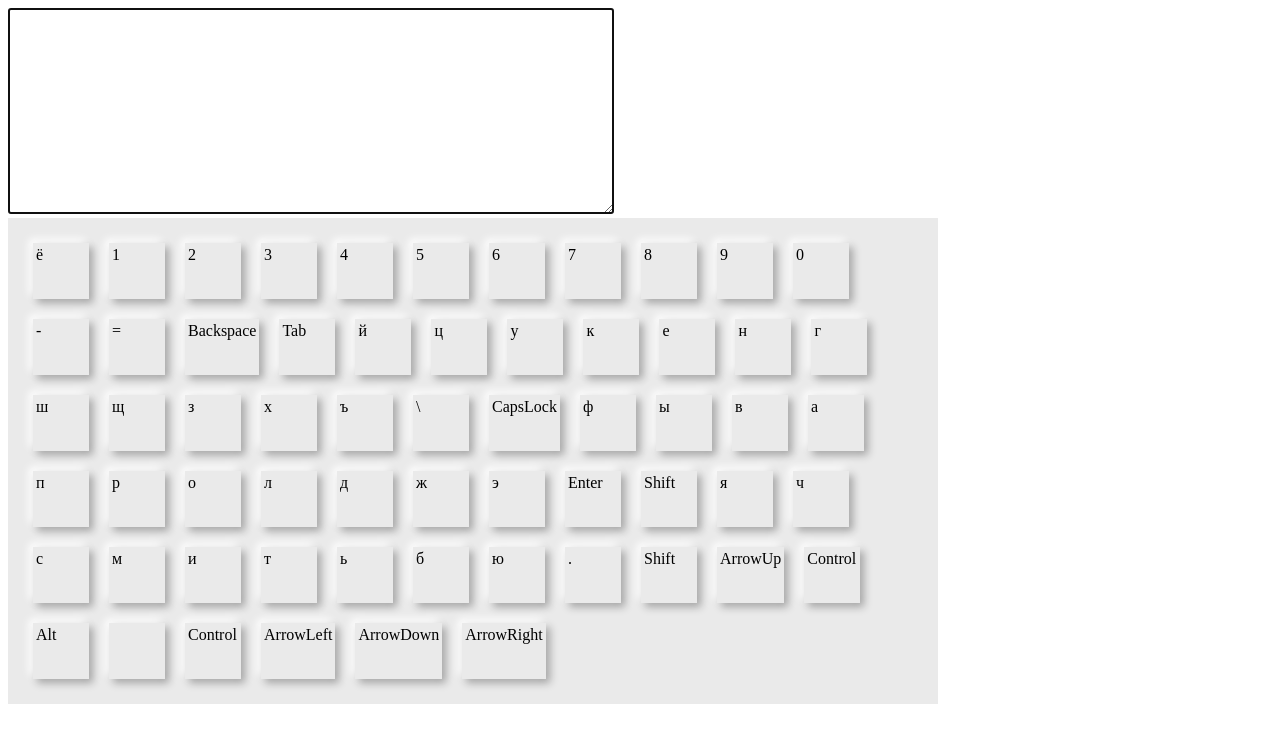
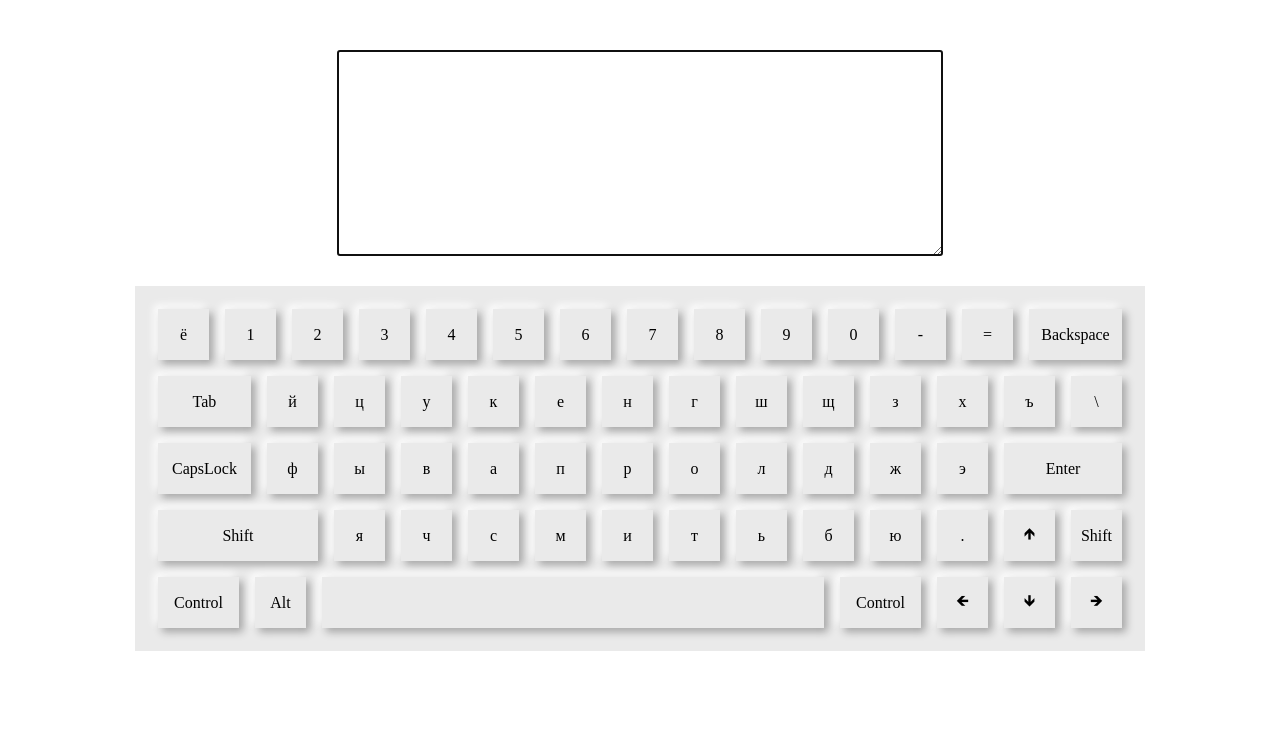
Before and after one commit to aleksey-drozdov/virtual-keyboard, a website: page index.html in a window 1280 px wide. Drawn offline with Linux system fonts and the light colour scheme.

Commit message:
feat: add styles and fix some bugs

```diff
--- a/package.json
+++ b/package.json
@@ -4,7 +4,8 @@
   "description": "",
   "main": "index.js",
   "scripts": {
-    "test": "echo \"Error: no test specified\" && exit 1"
+    "lint": "eslint script_v2.js",
+    "lint:fix": "eslint script_v2.js --fix"
   },
   "repository": {
     "type": "git",
--- a/script_v2.js
+++ b/script_v2.js
@@ -1,27 +1,23 @@
 
 const LANGS = {
 
-    RU_LOW_BTNS: ['ё', '1', '2', '3', '4', '5', '6', '7', '8', '9', '0', '-', '=', 'Backspace', 'Tab', 'й', 'ц', 'у', 'к', 'е', 'н', 'г', 'ш', 'щ', 'з', 'х', 'ъ', '\\', 'CapsLock', 'ф', 'ы', 'в', 'а', 'п', 'р', 'о', 'л', 'д', 'ж', 'э', 'Enter', 'Shift', 'я', 'ч', 'с', 'м', 'и', 'т', 'ь', 'б', 'ю', '.', 'Shift', 'ArrowUp', 'Control', 'Alt', ' ', 'Control', 'ArrowLeft', 'ArrowDown', 'ArrowRight'],
+    RU_LOW_BTNS: ['ё', '1', '2', '3', '4', '5', '6', '7', '8', '9', '0', '-', '=', 'Backspace', 'Tab', 'й', 'ц', 'у', 'к', 'е', 'н', 'г', 'ш', 'щ', 'з', 'х', 'ъ', '\\', 'CapsLock', 'ф', 'ы', 'в', 'а', 'п', 'р', 'о', 'л', 'д', 'ж', 'э', 'Enter', 'Shift', 'я', 'ч', 'с', 'м', 'и', 'т', 'ь', 'б', 'ю', '.', 'ArrowUp', 'Shift', 'Control', 'Alt', ' ', 'Control', 'ArrowLeft', 'ArrowDown', 'ArrowRight'],
 
-    RU_UP_BTNS: ['Ё', '1', '2', '3', '4', '5', '6', '7', '8', '9', '0', '-', '=', 'Backspace', 'Tab', 'Й', 'Ц', 'У', 'К', 'Е', 'Н', 'Г', 'Ш', 'Щ', 'З', 'Х', 'Ъ', '\\', 'CapsLock', 'Ф', 'Ы', 'В', 'А', 'П', 'Р', 'О', 'Л', 'Д', 'Ж', 'Э', 'Enter', 'Shift', 'Я', 'Ч', 'С', 'М', 'И', 'Т', 'Ь', 'Б', 'Ю', '.', 'Shift', 'ArrowUp', 'Control', 'Alt', ' ', 'Control', 'ArrowLeft', 'ArrowDown', 'ArrowRight'],
+    RU_UP_BTNS: ['Ё', '1', '2', '3', '4', '5', '6', '7', '8', '9', '0', '-', '=', 'Backspace', 'Tab', 'Й', 'Ц', 'У', 'К', 'Е', 'Н', 'Г', 'Ш', 'Щ', 'З', 'Х', 'Ъ', '\\', 'CapsLock', 'Ф', 'Ы', 'В', 'А', 'П', 'Р', 'О', 'Л', 'Д', 'Ж', 'Э', 'Enter', 'Shift', 'Я', 'Ч', 'С', 'М', 'И', 'Т', 'Ь', 'Б', 'Ю', '.', 'ArrowUp', 'Shift', 'Control', 'Alt', ' ', 'Control', 'ArrowLeft', 'ArrowDown', 'ArrowRight'],
 
-    RU_SHIFT_BTNS: ['Ё', '!', '"', '№', ';', '%', ':', '?', '*', '(', ')', '_', '+', 'Backspace', 'Tab', 'Й', 'Ц', 'У', 'К', 'Е', 'Н', 'Г', 'Ш', 'Щ', 'З', 'Х', 'Ъ', '/', 'CapsLock', 'Ф', 'Ы', 'В', 'А', 'П', 'Р', 'О', 'Л', 'Д', 'Ж', 'Э', 'Enter', 'Shift', 'Я', 'Ч', 'С', 'М', 'И', 'Т', 'Ь', 'Б', 'Ю', ',', 'Shift', 'ArrowUp', 'Control', 'Alt', ' ', 'Control', 'ArrowLeft', 'ArrowDown', 'ArrowRight'],
+    RU_SHIFT_BTNS: ['Ё', '!', '"', '№', ';', '%', ':', '?', '*', '(', ')', '_', '+', 'Backspace', 'Tab', 'Й', 'Ц', 'У', 'К', 'Е', 'Н', 'Г', 'Ш', 'Щ', 'З', 'Х', 'Ъ', '/', 'CapsLock', 'Ф', 'Ы', 'В', 'А', 'П', 'Р', 'О', 'Л', 'Д', 'Ж', 'Э', 'Enter', 'Shift', 'Я', 'Ч', 'С', 'М', 'И', 'Т', 'Ь', 'Б', 'Ю', ',', 'ArrowUp', 'Shift', 'Control', 'Alt', ' ', 'Control', 'ArrowLeft', 'ArrowDown', 'ArrowRight'],
 
-    ENG_LOW_BTNS: ['`', '1', '2', '3', '4', '5', '6', '7', '8', '9', '0', '-', '=', 'Backspace', 'Tab', 'q', 'w', 'e', 'r', 't', 'y', 'u', 'i', 'o', 'p', '[', ']', '\\', 'CapsLock', 'a', 's', 'd', 'f', 'g', 'h', 'j', 'k', 'l', ';', "'", 'Enter', 'Shift', 'z', 'x', 'c', 'v', 'b', 'n', 'm', ',', '.', '/', 'Shift', 'ArrowUp', 'Control', 'Alt', ' ', 'Control', 'ArrowLeft', 'ArrowDown', 'ArrowRight'],
+    ENG_LOW_BTNS: ['`', '1', '2', '3', '4', '5', '6', '7', '8', '9', '0', '-', '=', 'Backspace', 'Tab', 'q', 'w', 'e', 'r', 't', 'y', 'u', 'i', 'o', 'p', '[', ']', '\\', 'CapsLock', 'a', 's', 'd', 'f', 'g', 'h', 'j', 'k', 'l', ';', "'", 'Enter', 'Shift', 'z', 'x', 'c', 'v', 'b', 'n', 'm', ',', '.', '/', 'ArrowUp', 'Shift', 'Control', 'Alt', ' ', 'Control', 'ArrowLeft', 'ArrowDown', 'ArrowRight'],
 
-    ENG_UP_BTNS: ['`', '1', '2', '3', '4', '5', '6', '7', '8', '9', '0', '-', '=', 'Backspace', 'Tab', 'Q', 'W', 'E', 'R', 'T', 'Y', 'U', 'I', 'O', 'P', '[', ']', '\\', 'CapsLock', 'A', 'S', 'D', 'F', 'G', 'H', 'J', 'K', 'L', ';', "'", 'Enter', 'Shift', 'Z', 'X', 'C', 'V', 'B', 'N', 'M', ',', '.', '/', 'Shift', 'ArrowUp', 'Control', 'Alt', ' ', 'Control', 'ArrowLeft', 'ArrowDown', 'ArrowRight'],
+    ENG_UP_BTNS: ['`', '1', '2', '3', '4', '5', '6', '7', '8', '9', '0', '-', '=', 'Backspace', 'Tab', 'Q', 'W', 'E', 'R', 'T', 'Y', 'U', 'I', 'O', 'P', '[', ']', '\\', 'CapsLock', 'A', 'S', 'D', 'F', 'G', 'H', 'J', 'K', 'L', ';', "'", 'Enter', 'Shift', 'Z', 'X', 'C', 'V', 'B', 'N', 'M', ',', '.', '/', 'ArrowUp', 'Shift', 'Control', 'Alt', ' ', 'Control', 'ArrowLeft', 'ArrowDown', 'ArrowRight'],
 
-    ENG_SHIFT_BTNS: ['~', '!', '@', '#', '$', '%', '^', '&', '*', '(', ')', '_', '+', 'Backspace', 'Tab', 'Q', 'W', 'E', 'R', 'T', 'Y', 'U', 'I', 'O', 'P', '{', '}', '|', 'CapsLock', 'A', 'S', 'D', 'F', 'G', 'H', 'J', 'K', 'L', ':', '"', 'Enter', 'Shift', 'Z', 'X', 'C', 'V', 'B', 'N', 'M', '<', '>', '?', 'Shift', 'ArrowUp', 'Control', 'Alt', ' ', 'Control', 'ArrowLeft', 'ArrowDown', 'ArrowRight'],
+    ENG_SHIFT_BTNS: ['~', '!', '@', '#', '$', '%', '^', '&', '*', '(', ')', '_', '+', 'Backspace', 'Tab', 'Q', 'W', 'E', 'R', 'T', 'Y', 'U', 'I', 'O', 'P', '{', '}', '|', 'CapsLock', 'A', 'S', 'D', 'F', 'G', 'H', 'J', 'K', 'L', ':', '"', 'Enter', 'Shift', 'Z', 'X', 'C', 'V', 'B', 'N', 'M', '<', '>', '?', 'ArrowUp', 'Shift', 'Control', 'Alt', ' ', 'Control', 'ArrowLeft', 'ArrowDown', 'ArrowRight'],
 
-    KEY_CODE: ['Backquote', 'Digit1', 'Digit2', 'Digit3', 'Digit4', 'Digit5', 'Digit6', 'Digit7', 'Digit8', 'Digit9', 'Digit0', 'Minus', 'Equal', 'Backspace', 'Tab', 'KeyQ', 'KeyW', 'KeyE', 'KeyR', 'KeyT', 'KeyY', 'KeyU', 'KeyI', 'KeyO', 'KeyP', 'BracketLeft', 'BracketRight', 'Backslash', 'CapsLock', 'KeyA', 'KeyS', 'KeyD', 'KeyF', 'KeyG', 'KeyH', 'KeyJ', 'KeyK', 'KeyL', 'Semicolon', 'Quote', 'Enter', 'ShiftLeft', 'KeyZ', 'KeyX', 'KeyC', 'KeyV', 'KeyB', 'KeyN', 'KeyM', 'Comma', 'Period', 'Slash', 'ShiftRight', 'ArrowUp', 'ControlLeft', 'AltLeft', 'Space', 'ControlRight', 'ArrowLeft', 'ArrowDown', 'ArrowRight'],
-
-    KEY_N_CODE: [192, 49, 50, 51, 52, 53, 54, 55, 56, 57, 48, 189, 187, 8, 9, 81, 87, 69, 82, 84, 89, 85, 73, 79, 80, 219, 221, 220, 20, 65, 83, 68, 70, 71, 72, 74, 75, 76, 186, 222, 13, 16, 90, 88, 67, 86, 66, 78, 77, 188, 190, 191, 16, 38, 17, 18, 32, 17, 37, 40, 39],
-
-    shift: false,
+    KEY_CODE: ['Backquote', 'Digit1', 'Digit2', 'Digit3', 'Digit4', 'Digit5', 'Digit6', 'Digit7', 'Digit8', 'Digit9', 'Digit0', 'Minus', 'Equal', 'Backspace', 'Tab', 'KeyQ', 'KeyW', 'KeyE', 'KeyR', 'KeyT', 'KeyY', 'KeyU', 'KeyI', 'KeyO', 'KeyP', 'BracketLeft', 'BracketRight', 'Backslash', 'CapsLock', 'KeyA', 'KeyS', 'KeyD', 'KeyF', 'KeyG', 'KeyH', 'KeyJ', 'KeyK', 'KeyL', 'Semicolon', 'Quote', 'Enter', 'ShiftLeft', 'KeyZ', 'KeyX', 'KeyC', 'KeyV', 'KeyB', 'KeyN', 'KeyM', 'Comma', 'Period', 'Slash', 'ArrowUp', 'ShiftRight', 'ControlLeft', 'AltLeft', 'Space', 'ControlRight', 'ArrowLeft', 'ArrowDown', 'ArrowRight'],
 };
 
 function init() {
-    document.body.innerHTML = '<textarea autofocus cols="100" rows="10"></textarea><div class="keyboard"></div>';
+    document.body.innerHTML = '<div class="container"><textarea autofocus cols="100" rows="10"></textarea><div class="keyboard"></div></div>';
     if (localStorage.getItem('lang') === null) {
         localStorage.setItem('lang', 'RU_LOW_BTNS');
     }
@@ -38,6 +34,11 @@ function renderKeys(keys, keysCode) {
         }
     }
     document.querySelector('.keyboard').innerHTML = out;
+    document.querySelector('.ArrowUp').innerHTML = "🡹";
+    document.querySelector('.ArrowLeft').innerHTML = "🡸";
+    document.querySelector('.ArrowRight').innerHTML = "🡺";
+    document.querySelector('.ArrowDown').innerHTML = "🡻";
+
 }
 
 
@@ -165,6 +166,9 @@ document.querySelector('textarea').addEventListener('input', function (event) {
 
 //обработка клика по клаве
 document.querySelector('.keyboard').addEventListener('mousedown', function (event) {
+    if (event.target.classList.contains('keyboard')) {
+        return
+    }
     //анимация
     event.target.classList.add('key-active')
     //определяем положение курсора в строке и разбиваем её по нему.
--- a/style.css
+++ b/style.css
@@ -1,5 +1,27 @@
+.container {
+  margin: 0 auto;
+  margin-top: 50px;
+  max-width: 980px;
+  display: -webkit-box;
+  display: -ms-flexbox;
+  display: flex;
+  -webkit-box-orient: vertical;
+  -webkit-box-direction: normal;
+      -ms-flex-direction: column;
+          flex-direction: column;
+  -webkit-box-align: center;
+      -ms-flex-align: center;
+          align-items: center;
+}
+
+textarea {
+  width: 600px;
+  height: 200px;
+}
+
 .keyboard {
-  width: 900px;
+  margin-top: 30px;
+  width: 100%;
   display: -webkit-box;
   display: -ms-flexbox;
   display: flex;
@@ -11,14 +33,23 @@
 
 .key {
   cursor: pointer;
-  min-width: 50px;
-  height: 50px;
-  margin: 10px;
+  min-width: 45px;
+  height: 45px;
+  margin: 8px;
   padding: 3px;
   -webkit-box-shadow: 4px 4px 8px rgba(0, 0, 0, 0.3), -4px -4px 8px white;
           box-shadow: 4px 4px 8px rgba(0, 0, 0, 0.3), -4px -4px 8px white;
-  -webkit-transition: all 0.2s ease;
-  transition: all 0.2s ease;
+  -webkit-transition: all 0.15s ease;
+  transition: all 0.15s ease;
+  display: -webkit-box;
+  display: -ms-flexbox;
+  display: flex;
+  -webkit-box-pack: center;
+      -ms-flex-pack: center;
+          justify-content: center;
+  -webkit-box-align: center;
+      -ms-flex-align: center;
+          align-items: center;
 }
 
 .key-active {
@@ -26,8 +57,23 @@
           box-shadow: -4px -4px 8px rgba(0, 0, 0, 0.3), 4px 4px 8px white;
 }
 
-textarea {
-  width: 600px;
-  height: 200px;
+.Tab, .CapsLock, .Backspace {
+  min-width: 87px;
+}
+
+.Enter {
+  min-width: 112px;
+}
+
+.ShiftLeft {
+  min-width: 154px;
+}
+
+.ControlLeft, .ControlRight {
+  min-width: 75px;
+}
+
+.Space {
+  min-width: 496px;
 }
 /*# sourceMappingURL=style.css.map */
```
Also changed, not shown: 1 other file.
